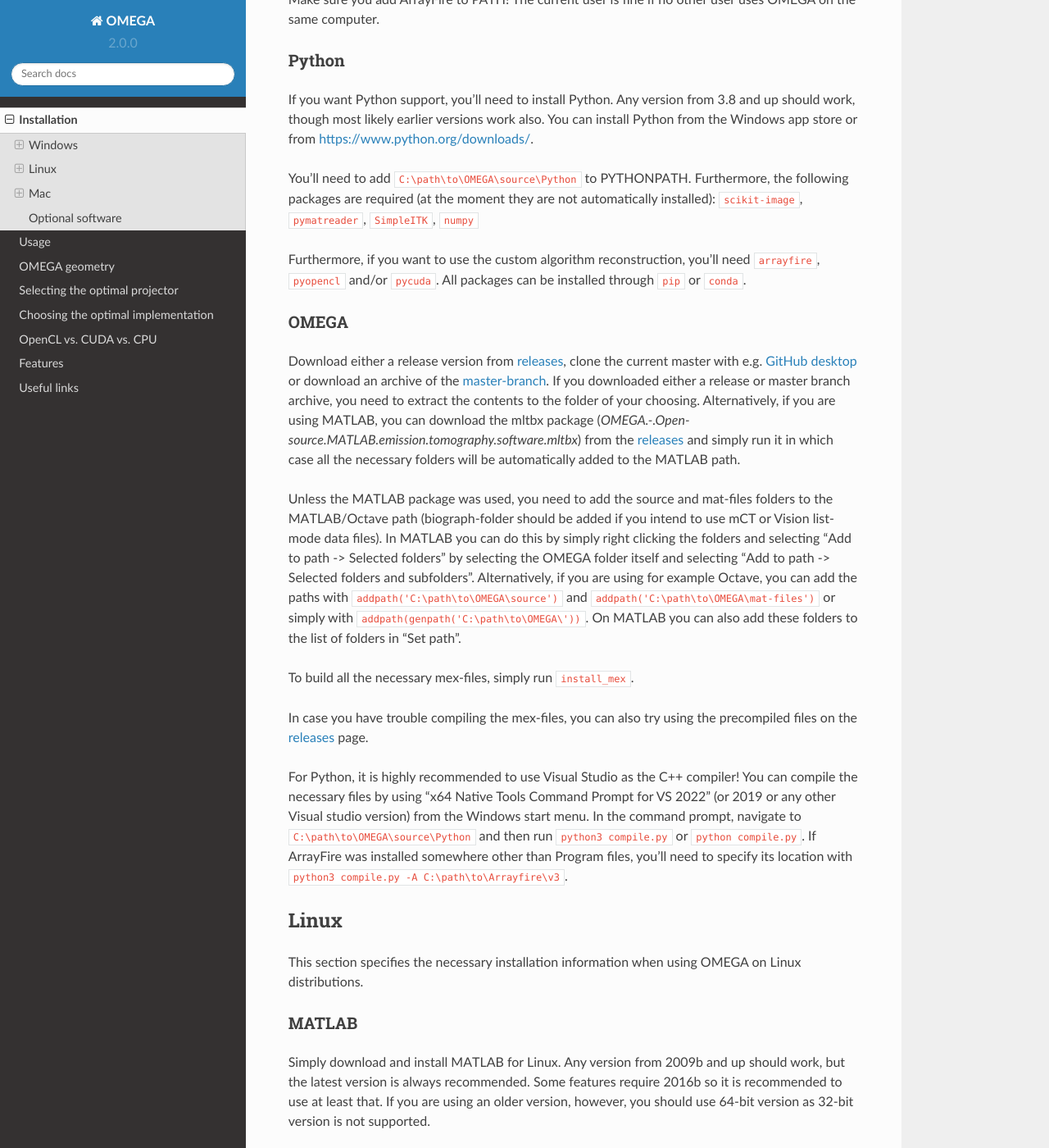
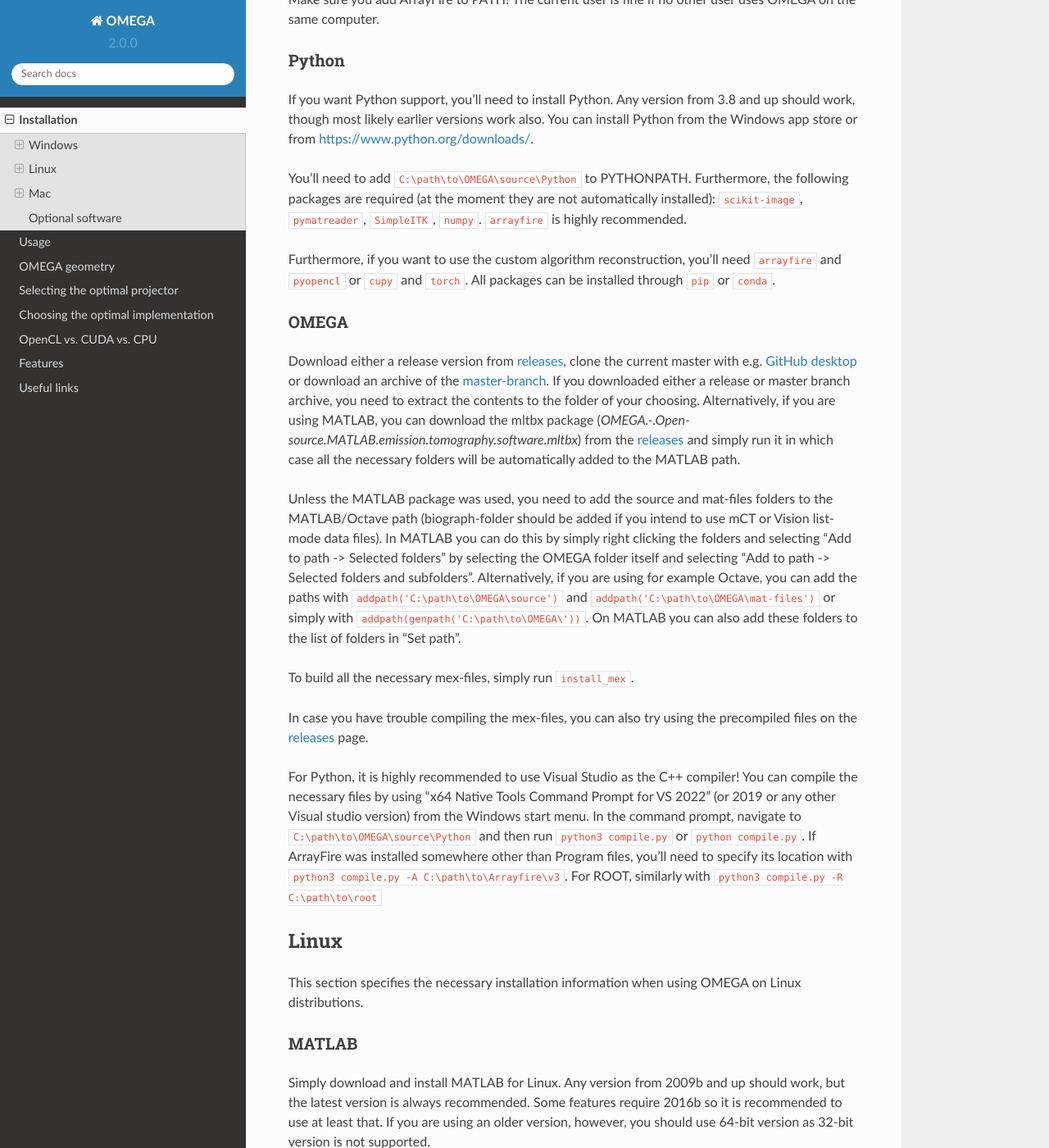
Before and after one commit to villekf/OMEGA-doc, a Sphinx documentation site: the page built from docs/source/installation.rst, in a window 1280 px wide and 1400 px high, scrolled down 3355 px. Shown: the whole window at 82% size. Built offline with Sphinx 7.4.7 and the Read the Docs theme 2.0.0, drawn with Linux system fonts in a browser that asks for light colours; some of the changed text lies outside the part shown.

Commit message:
Small updates

```diff
--- a/docs/source/features.rst
+++ b/docs/source/features.rst
@@ -200,7 +200,7 @@
  * All computations can be performed on the GPU without the need to transfer the data to host first
  * ``y = A * x`` computes the forward projection
  * ``x = A.T() * y`` computes the backprojection
- * Interoperability with PyOpenCL, Arrayfire OpenCL with PyOpenCL, PyCUDA and PyTorch with PyCUDA
+ * Interoperability with PyOpenCL, Arrayfire OpenCL with PyOpenCL, CuPy and PyTorch with CuPy
   * You can, for example, input a PyTorch CUDA tensor into OMEGA forward and/or backward projection
   * On OpenCL, you can use Arrayfire for fast GPU-based computations by simply inputting an Arrayfire array into forward and/or backward projection
- * Any package that supports PyOpenCL or PyCUDA can be combined with OMEGA
+ * Any package that supports PyOpenCL or CuPy can be combined with OMEGA
--- a/docs/source/installation.rst
+++ b/docs/source/installation.rst
@@ -10,7 +10,7 @@
 * Install a C++-compiler if one is not already installed
 * (Optional) Install OpenCL, ArrayFire, ROOT, drivers/runtimes, OpenMP and/or CUDA
 * Obtain OMEGA and add the necessary folders to the MATLAB/Octave path or PYTHONPATH with Python
-* Run ``install_mex`` in MATLAB or Octave or compile.py with Python
+* Run ``install_mex`` in MATLAB or Octave or ``compile.py`` with Python
 
 Windows
 -------
@@ -90,9 +90,9 @@
 If you want Python support, you'll need to install Python. Any version from 3.8 and up should work, though most likely earlier versions work also. You can install Python from the Windows app store or from https://www.python.org/downloads/.
 
 You'll need to add ``C:\path\to\OMEGA\source\Python`` to PYTHONPATH. Furthermore, the following packages are required (at the moment they are not automatically installed):
-``scikit-image``, ``pymatreader``, ``SimpleITK``, ``numpy``
+``scikit-image``, ``pymatreader``, ``SimpleITK``, ``numpy``. ``arrayfire`` is highly recommended.
 
-Furthermore, if you want to use the custom algorithm reconstruction, you'll need ``arrayfire``, ``pyopencl`` and/or ``pycuda``. All packages can be installed through ``pip`` or ``conda``.
+Furthermore, if you want to use the custom algorithm reconstruction, you'll need ``arrayfire`` and ``pyopencl`` or ``cupy`` and ``torch``. All packages can be installed through ``pip`` or ``conda``.
 
 OMEGA
 ^^^^^
@@ -105,7 +105,7 @@
 
 In case you have trouble compiling the mex-files, you can also try using the precompiled files on the `releases <https://github.com/villekf/OMEGA/releases>`_ page.
 
-For Python, it is highly recommended to use Visual Studio as the C++ compiler! You can compile the necessary files by using "x64 Native Tools Command Prompt for VS 2022" (or 2019 or any other Visual studio version) from the Windows start menu. In the command prompt, navigate to ``C:\path\to\OMEGA\source\Python`` and then run ``python3 compile.py`` or ``python compile.py``. If ArrayFire was installed somewhere other than Program files, you'll need to specify its location with ``python3 compile.py -A C:\path\to\Arrayfire\v3``.
+For Python, it is highly recommended to use Visual Studio as the C++ compiler! You can compile the necessary files by using "x64 Native Tools Command Prompt for VS 2022" (or 2019 or any other Visual studio version) from the Windows start menu. In the command prompt, navigate to ``C:\path\to\OMEGA\source\Python`` and then run ``python3 compile.py`` or ``python compile.py``. If ArrayFire was installed somewhere other than Program files, you'll need to specify its location with ``python3 compile.py -A C:\path\to\Arrayfire\v3``. For ROOT, similarly with ``python3 compile.py -R C:\path\to\root``
 
 Linux
 -----
@@ -185,9 +185,9 @@
 You need to have Python installed. Any version from 3.8 and up should work, though most likely earlier versions work also. You should install Python using your the package manager of your distro, e.g. ``sudo apt install python``, though often some version should be preinstalled.
 
 You'll need to add ``/path/to/OMEGA/source/Python`` to PYTHONPATH. Furthermore, the following packages are required (at the moment they are not automatically installed):
-``scikit-image``, ``pymatreader``, ``SimpleITK``, ``numpy``
+``scikit-image``, ``pymatreader``, ``SimpleITK``, ``numpy``. ``arrayfire`` is highly recommended.
 
-Furthermore, if you want to use the custom algorithm reconstruction, you'll need ``arrayfire``, ``pyopencl`` and/or ``pycuda``. All packages can be installed through ``pip`` or ``conda``.
+Furthermore, if you want to use the custom algorithm reconstruction, you'll need ``arrayfire`` and ``pyopencl`` or ``cupy`` and ``torch``. All packages can be installed through ``pip`` or ``conda``.
 
 OMEGA
 ^^^^^
--- a/docs/source/selectingprojector.rst
+++ b/docs/source/selectingprojector.rst
@@ -43,7 +43,7 @@
 
 Hybrid projectors are recommended. For example ``projector_type = 14`` is an alternative method where the forward projection uses an improved version of the Siddon's ray-tracer. This means that the exact intersection length
 is computed. Alternatively, the BDD can be combined with either, e.g. ``projector_type = 45``. Note that generally it is not recommended to use hybrid projectors where BDD is the forward projector, such as ``projector_type = 54``.
-A good combination of quality and speed is to use ``projector_type == 45``, or ``projector_type == 15``.
+A good combination of quality and speed is to use ``projector_type = 45``, or ``projector_type = 15``.
 
 SPECT data
 ----------
```
